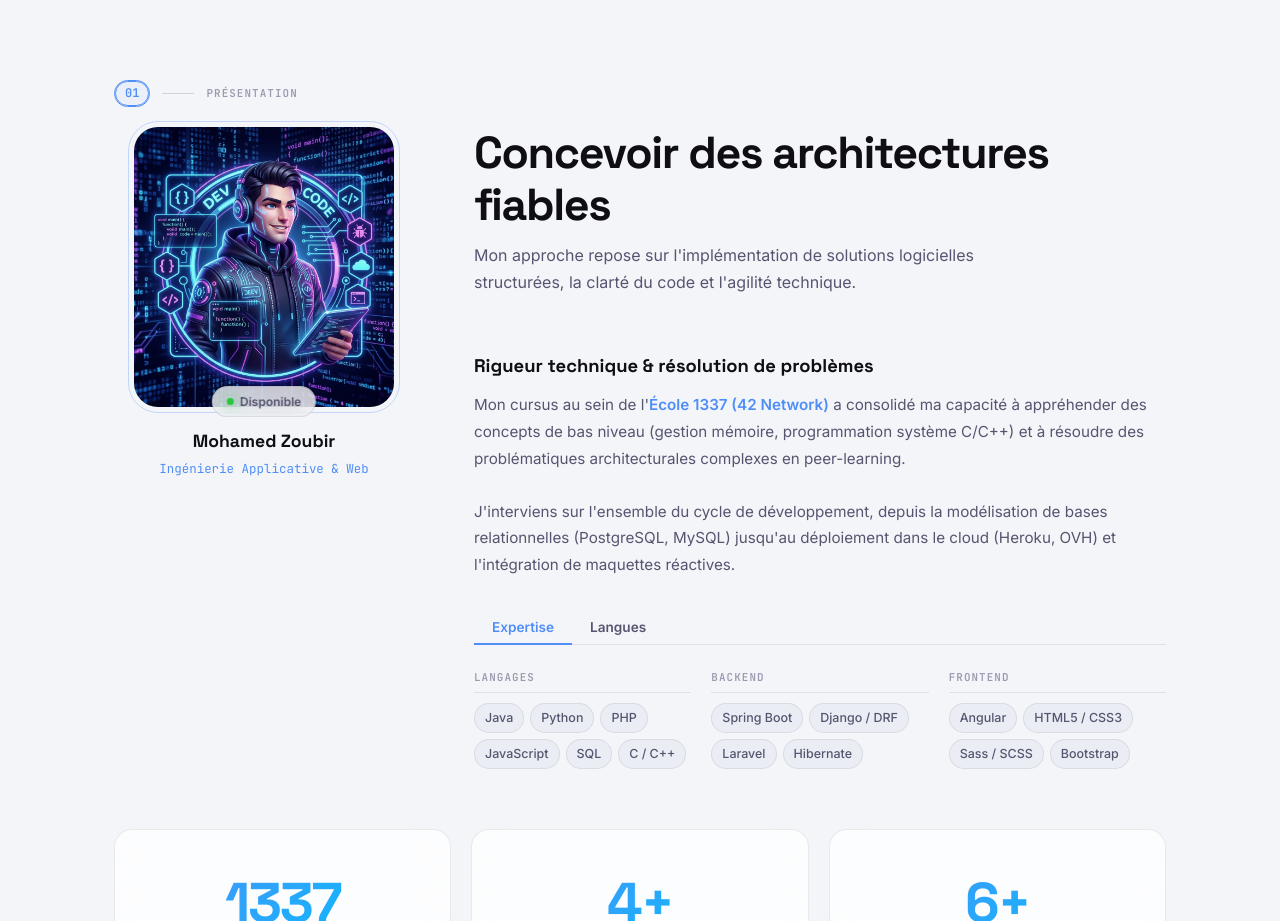
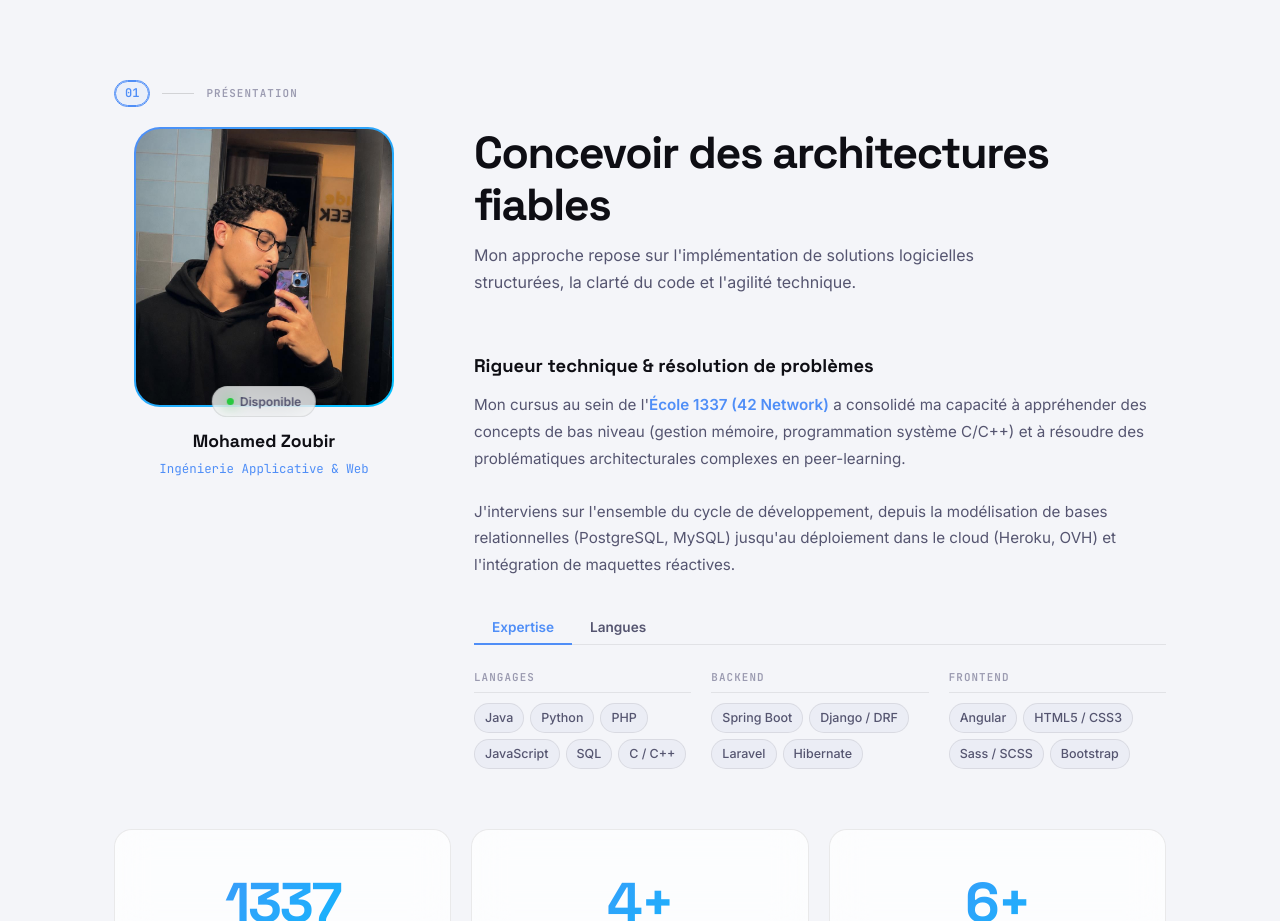
Before and after one commit to mdzoubir/portfo, a plain HTML site: page index.html in a window 1280 px wide. Shown: the part 840-1761 px from the top of the page. Drawn offline with Linux system fonts and the light colour scheme.

Commit message:
adding my image

```diff
--- a/css/styles.css
+++ b/css/styles.css
@@ -664,15 +664,19 @@ svg { display: block; }
   width: 260px;
   height: 280px;
   margin: 0 auto 20px;
+  padding: 2px;
+  border-radius: calc(var(--radius-xl) + 2px);
+  background: linear-gradient(135deg, var(--blue), var(--cyan));
 }
 .avatar-img {
   width: 100%; height: 100%;
   object-fit: cover;
+  object-position: center 20%;
   border-radius: var(--radius-xl);
-  filter: grayscale(20%);
+  filter: grayscale(10%);
   transition: filter var(--t-slow);
 }
-.avatar-wrapper:hover .avatar-img { filter: grayscale(0%); }
+.avatar-wrapper:hover .avatar-img { filter: grayscale(0%) brightness(1.05); }
 .avatar-initials {
   width: 100%; height: 100%;
   border-radius: var(--radius-xl);
@@ -694,14 +698,7 @@ svg { display: block; }
   -webkit-text-fill-color: transparent;
   letter-spacing: -0.04em;
 }
-.avatar-ring {
-  position: absolute;
-  inset: -6px;
-  border-radius: calc(var(--radius-xl) + 6px);
-  border: 1.5px solid var(--blue);
-  opacity: 0.3;
-  pointer-events: none;
-}
+.avatar-ring { display: none; }
 .avatar-badge {
   position: absolute;
   bottom: -10px; left: 50%;
--- a/index.html
+++ b/index.html
@@ -163,7 +163,7 @@
                 <!-- Avatar -->
                 <div class="about-avatar-col reveal">
                     <div class="avatar-wrapper">
-                        <img src="assets/images/profile_placeholder.jpg"
+                        <img src="assets/images/profile.jpg"
                              alt="Mohamed Zoubir — Full-Stack Developer based in Beni Mellal, Morocco"
                              id="about-img"
                              class="avatar-img"
```
Also changed, not shown: assets/images/me/WhatsApp Image 2026-05-26 at 13.35.57 (1).jpeg (added), assets/images/me/WhatsApp Image 2026-05-26 at 13.35.57.jpeg (added), assets/images/profile.jpg (added).
